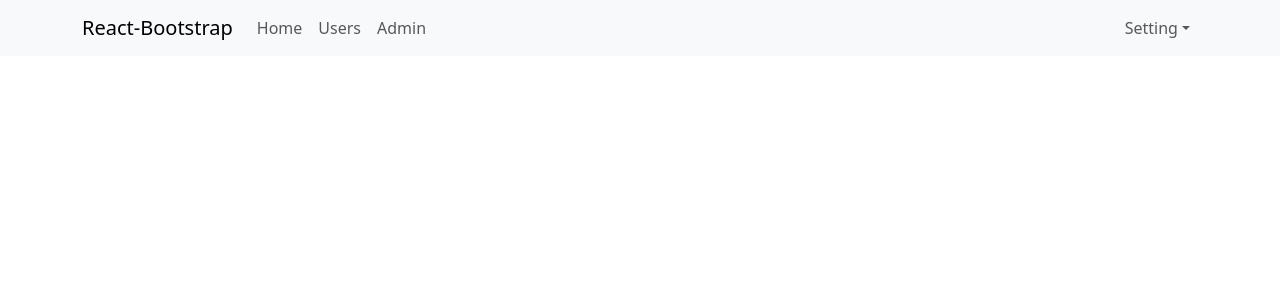
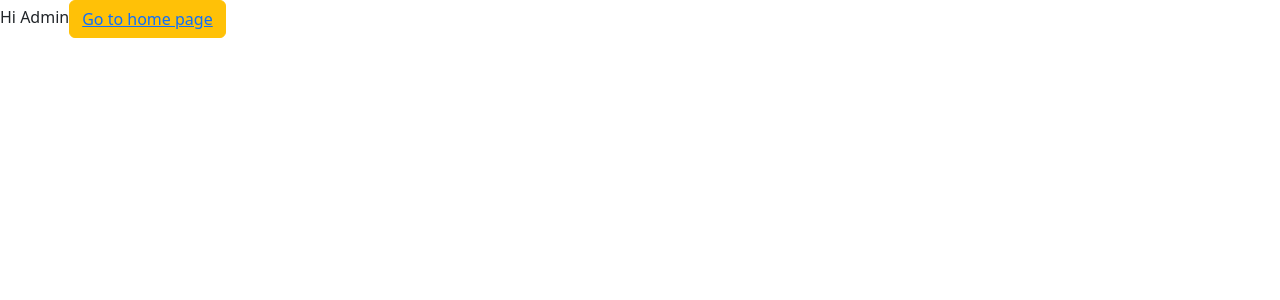
Before and after one commit to thuanlv0911/React-base, a React (Create React App) app: page /admin in a window 1280 px wide. Shown: the top 300 px of the page. Built offline with nearby package versions, Linux system fonts and the light colour scheme.

Commit message:
video 48

```diff
--- a/src/App.js
+++ b/src/App.js
@@ -1,31 +1,24 @@
-// import logo from "./logo.svg";
-import { Button } from "bootstrap";
 import "./App.scss";
-// import { useDispatch, useSelector } from "react-redux";
-// import { increaseCounter, decreaseCounter } from "./redux/action/counterAction";
-// import MyComponent from "./components/MyComponent";
-// import React from "react";
+
 import "bootstrap/dist/css/bootstrap.min.css";
-import Header from "./components/Header";
-
-// class App extends React.Component {
-//   render() {
-//     return (
-//       <div className="app-container">
-//         {/* Hello world with Erik */}
-//         <MyComponent></MyComponent>
-//       </div>
-//     );
-//   }
-// }
+import Header from "./components/Header/Header";
+import { Link } from "react-router-dom";
 
 const App = () => {
-  // const count = useSelector((state) => state.counter.count);
-  // const dispatch = useDispatch();
-
   return (
     <div className="app-container">
       <Header />
+      <div>
+        Test
+        <div>
+          <button>
+            <Link to="/user">Go to user page</Link>
+          </button>
+          <button>
+            <Link to="/admin">Go to admin page</Link>
+          </button>
+        </div>
+      </div>
     </div>
   );
 };
--- /dev/null
+++ b/src/components/Admin/Admin.js
@@ -0,0 +1,15 @@
+import { Button } from "react-bootstrap";
+import { Link } from "react-router-dom";
+
+const Admin = () => {
+  return (
+    <div>
+      Hi Admin
+      <Button className="btn btn-warning">
+        <Link to="/">Go to home page</Link>
+      </Button>
+    </div>
+  );
+};
+
+export default Admin;
--- a/src/components/Header.js
+++ b/src/components/Header/Header.js
@@ -2,17 +2,24 @@ import Container from "react-bootstrap/Container";
 import Nav from "react-bootstrap/Nav";
 import Navbar from "react-bootstrap/Navbar";
 import NavDropdown from "react-bootstrap/NavDropdown";
+import { Link } from "react-router-dom";
 const Header = () => {
   return (
     <Navbar expand="lg" className="bg-body-tertiary">
       <Container>
-        <Navbar.Brand href="#home">React-Bootstrap</Navbar.Brand>
+        <Navbar.Brand href="/">React-Bootstrap</Navbar.Brand>
         <Navbar.Toggle aria-controls="basic-navbar-nav" />
         <Navbar.Collapse id="basic-navbar-nav">
           <Nav className="me-auto">
-            <Nav.Link href="#home">Home</Nav.Link>
-            <Nav.Link href="#link">Users</Nav.Link>
-            <Nav.Link href="#link">Admin</Nav.Link>
+            <Link to="/" className="nav-link">
+              Home
+            </Link>
+            <Link to="/user" className="nav-link">
+              Users
+            </Link>
+            <Link to="admin" className="nav-link">
+              Admin
+            </Link>
           </Nav>
           <Nav>
             <NavDropdown title="Setting" id="basic-nav-dropdown">
--- /dev/null
+++ b/src/components/User/User.js
@@ -0,0 +1,15 @@
+import { Button } from "react-bootstrap";
+import { Link } from "react-router-dom";
+
+const User = () => {
+  return (
+    <div>
+      Hi User
+      <Button className="btn btn-warning">
+        <Link to="/">Go to home page</Link>
+      </Button>
+    </div>
+  );
+};
+
+export default User;
--- a/src/index.js
+++ b/src/index.js
@@ -5,12 +5,22 @@ import reportWebVitals from "./reportWebVitals";
 import { Provider } from "react-redux";
 import store from "./redux/store";
 import "bootstrap/dist/css/bootstrap.min.css";
+import { BrowserRouter, Route, Routes } from "react-router-dom";
+import User from "./components/User/User";
+import Admin from "./components/Admin/Admin";
 
 const root = ReactDOM.createRoot(document.getElementById("root"));
 root.render(
   <Provider store={store}>
     {/* <React.StrictMode> */}
-    <App />
+    <BrowserRouter>
+      <Routes>
+        <Route path="/" element={<App />}></Route>
+        <Route path="/user" element={<User />}></Route>
+        <Route path="/admin" element={<Admin />}></Route>
+      </Routes>
+    </BrowserRouter>
+
     {/* </React.StrictMode> */}
   </Provider>
 );
```
